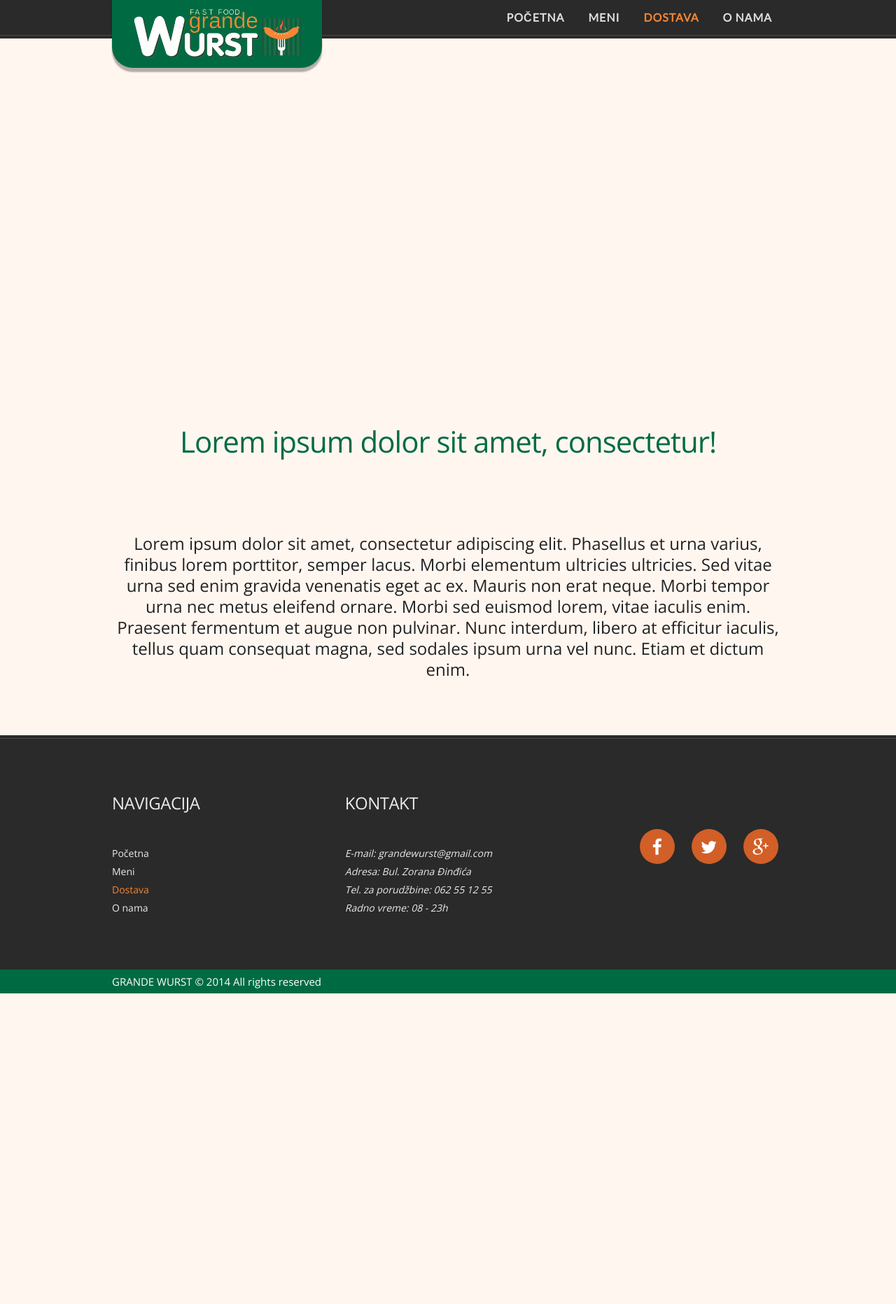
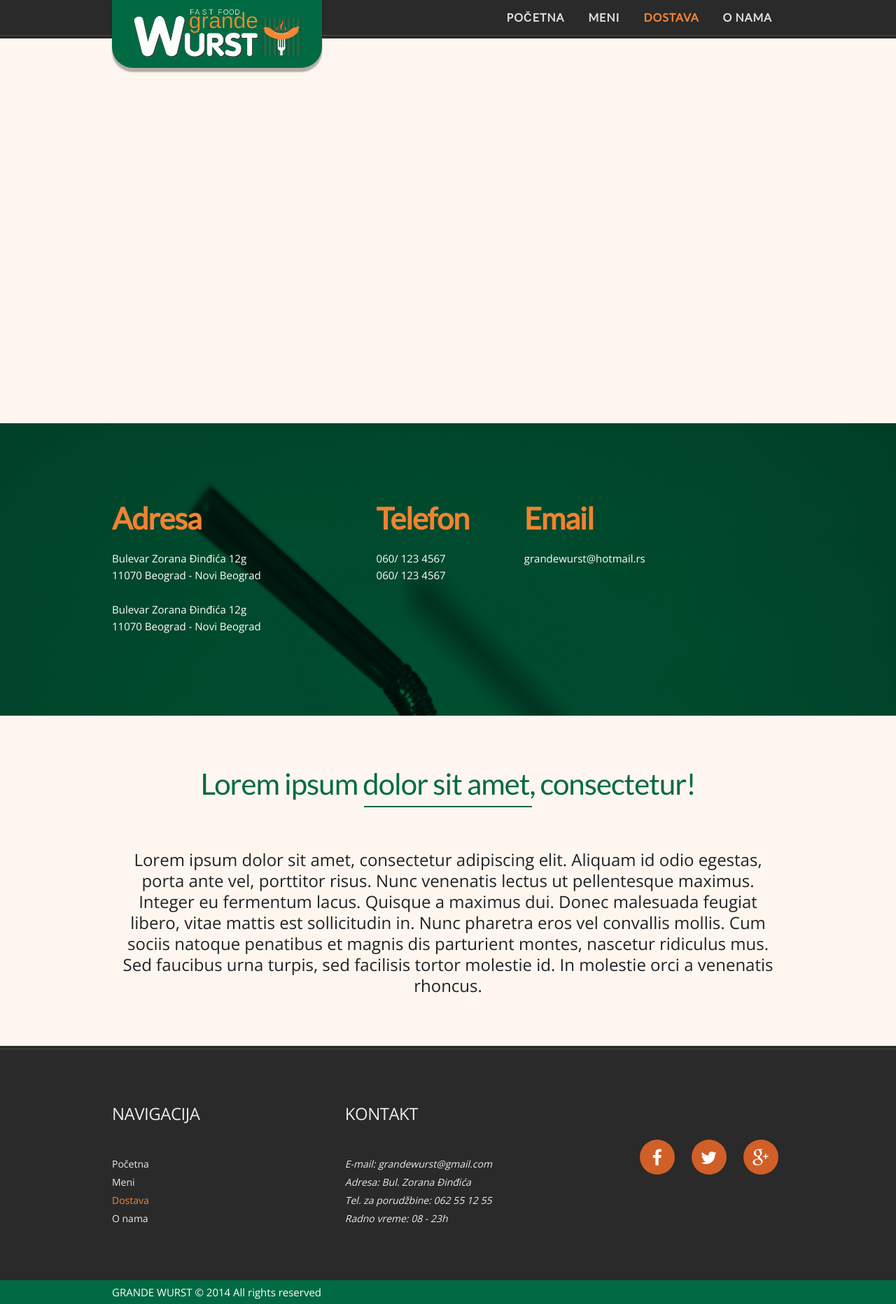
Before and after one commit to TingoL/grandewurst, a PHP site: page /dostava.php in a window 1280 px wide. Shown: the whole page at 70% size. Before the commit the page ends 1420 px from the top, so only its background shows below. Run offline with PHP 8.4, Linux system fonts and the light colour scheme; some libraries are stand-ins or nearby versions.

Commit message:
poboljsana dostava

```diff
--- a/dostava.php
+++ b/dostava.php
@@ -8,26 +8,45 @@
     <div id="dostava">
       <div id="gmap">
       </div>
-	</div><!-- end dostava -->
+	  </div><!-- end dostava -->
 
-    <div class="dostava-naslov">
-      <h2>Lorem ipsum dolor sit amet, consectetur!</h2>
-    </div>
+    <div class="kontakt-wrapper">
+      <div class="container">
+        <div class="kontakt">
 
+          <div class="five columns">
+            <h3>Adresa</h3>
+              <p>Bulevar Zorana Đinđića 12g<br>11070 Beograd - Novi Beograd</p>
+              <p>Bulevar Zorana Đinđića 12g<br>11070 Beograd - Novi Beograd</p>
+          </div>
+
+          <div class="three columns">
+            <h3>Telefon</h3>
+            <p>060/ 123 4567<br>060/ 123 4567</p>
+           </div>
+
+          <div class="three columns">
+            <h3>Email</h3>
+            <p>grandewurst@hotmail.rs</p>
+          </div>
+        </div><!-- end kontakt -->
+      </div>
+    </div><!-- end kontakt-wrapper -->
+
+    <div class="container">
+      <div class="dostava-naslov">
+        <h2>Lorem ipsum dolor sit amet, consectetur!</h2>
+        <p class="border"></p>
+      </div>
       <div class="dostava-description">
-        <div class="container">
-          <div class="row">
-            <p>
-                Lorem ipsum dolor sit amet, consectetur adipiscing elit. Phasellus et urna varius, finibus lorem porttitor, semper lacus.
-                Morbi elementum ultricies ultricies. Sed vitae urna sed enim gravida venenatis eget ac ex. Mauris non erat neque.
-                Morbi tempor urna nec metus eleifend ornare. Morbi sed euismod lorem, vitae iaculis enim.
-                Praesent fermentum et augue non pulvinar. Nunc interdum, libero at efficitur iaculis, tellus quam consequat magna,
-                sed sodales ipsum urna vel nunc. Etiam et dictum enim.
-            </p>
-        </div>
+        Lorem ipsum dolor sit amet, consectetur adipiscing elit. Aliquam id odio egestas, porta ante vel, porttitor risus.
+        Nunc venenatis lectus ut pellentesque maximus. Integer eu fermentum lacus. Quisque a maximus dui.
+        Donec malesuada feugiat libero, vitae mattis est sollicitudin in.
+        Nunc pharetra eros vel convallis mollis.
+        Cum sociis natoque penatibus et magnis dis parturient montes, nascetur ridiculus mus.
+        Sed faucibus urna turpis, sed facilisis tortor molestie id. In molestie orci a venenatis rhoncus.
       </div>
     </div>
-
 
   </div><!-- end dostava-wrapper -->
 
--- a/public/css/custom.css
+++ b/public/css/custom.css
@@ -7,6 +7,7 @@ html, body {
 body {
 	visibility: hidden;
 	font-family: 'Open Sans', sans-serif;
+  background-color: #FFF6F0;
 }
 
 /* Header
@@ -906,29 +907,64 @@ footer ul li:hover > a {
 /* Dostava
 –––––––––––––––––––––––––––––––––––––––––––––––––– */
 
+#gmap {
+  display: block;
+  width: 100%;
+  height: 550px;
+}
+
 .dostava-wrapper {
   overflow: auto;
   background-color: #fff6f0;
   width: 100%;
  }
 
+
+.kontakt-wrapper {
+  display: block;
+  height: auto;
+  padding: 20px 0 71px;
+  background-image: url("../images/dsc_mini.jpg");
+  background-size: cover;
+}
+
+.kontakt {
+  display: block;
+  clear: both;
+}
+
+.kontakt div {
+  margin: 20px 0 20px;
+  color: #ffffff;
+}
+
+.kontakt div h3 {
+  color: #f08332;
+  font-family: "Lato", sans-serif;
+  font-size: 43px;
+  font-weight: 900;
+  line-height: 50px;
+  padding-top: 71px;
+}
+
 .dostava-naslov {
+  margin-top: 71px;
+  font-family: "Lato", sans-serif;
+  font-size: 43px;
+  font-weight: 900;
+  line-height: 50px;
   text-align: center;
   color: #006B43;
+  font-family: "Lato", sans-serif;
+  font-weight: 900;
 }
 
 .dostava-description {
-  padding: 84px 0 54px 0;
+  margin: 60px 0 71px;
   text-align: center;
-	font-size: 24px;
+  font-size: 24px;
   line-height: 30px;
   background-color: inherit;
-}
-
-#gmap {
-  display: block;
-  width: 100%;
-  height: 550px;
 }
 
 
```
